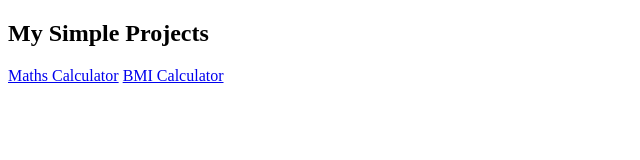
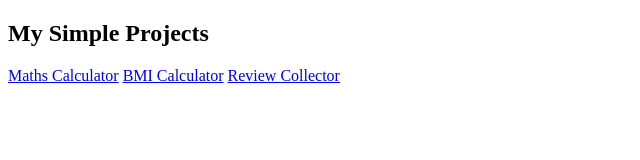
Before and after one commit to GurudeepPandey/web-dev-cohort-projects, a plain HTML site: page index.html in a window 1280 px wide. Shown: the whole page, without its empty margins (0-640 px from the left). Drawn offline with Linux system fonts and the light colour scheme.

Commit message:
update main index file

```diff
--- a/index.html
+++ b/index.html
@@ -10,5 +10,6 @@
 
     <a href="./Maths Calculator/index.html" target="_blank" rel="noopener noreferrer">Maths Calculator</a>
     <a href="./BMI Calculator/index.html" target="_blank" rel="noopener noreferrer">BMI Calculator</a>
+    <a href="./Review-Collector/index.html" target="_blank" rel="noopener noreferrer">Review Collector</a>
 </body>
 </html>
```
